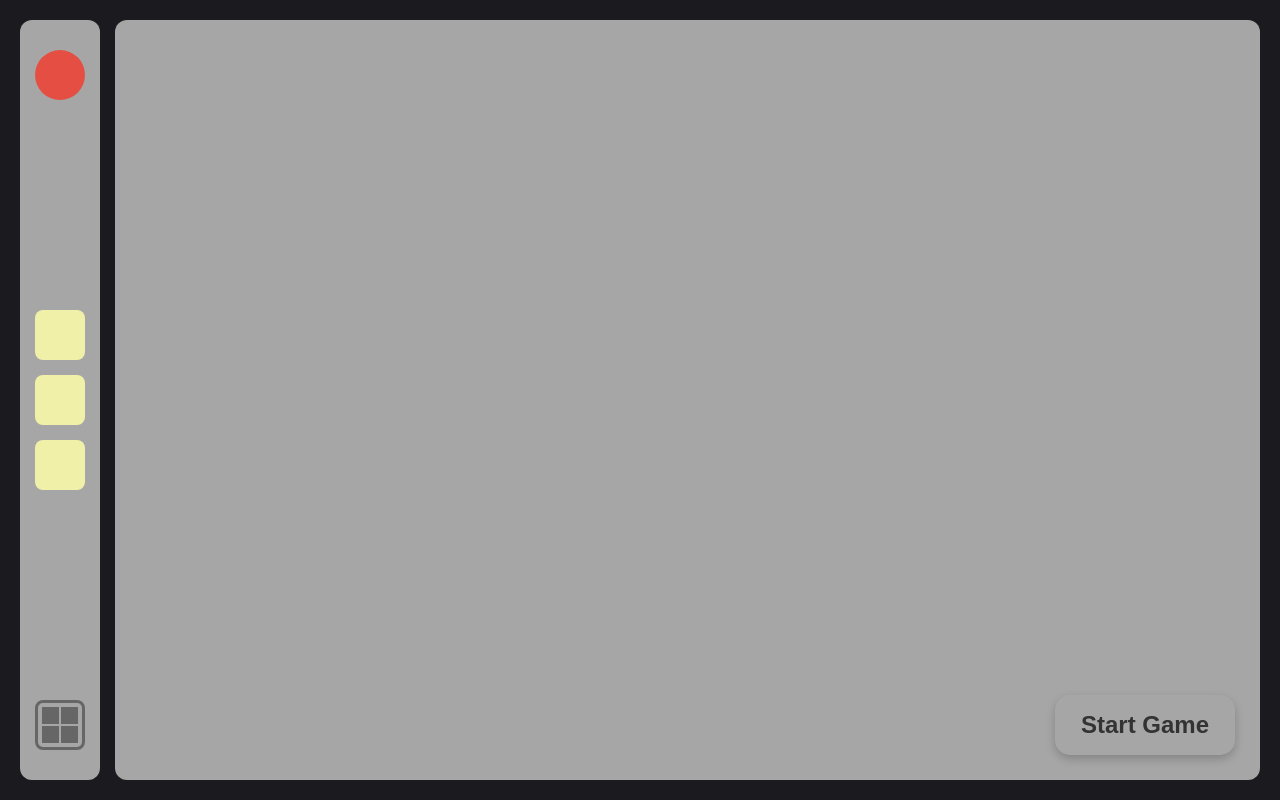
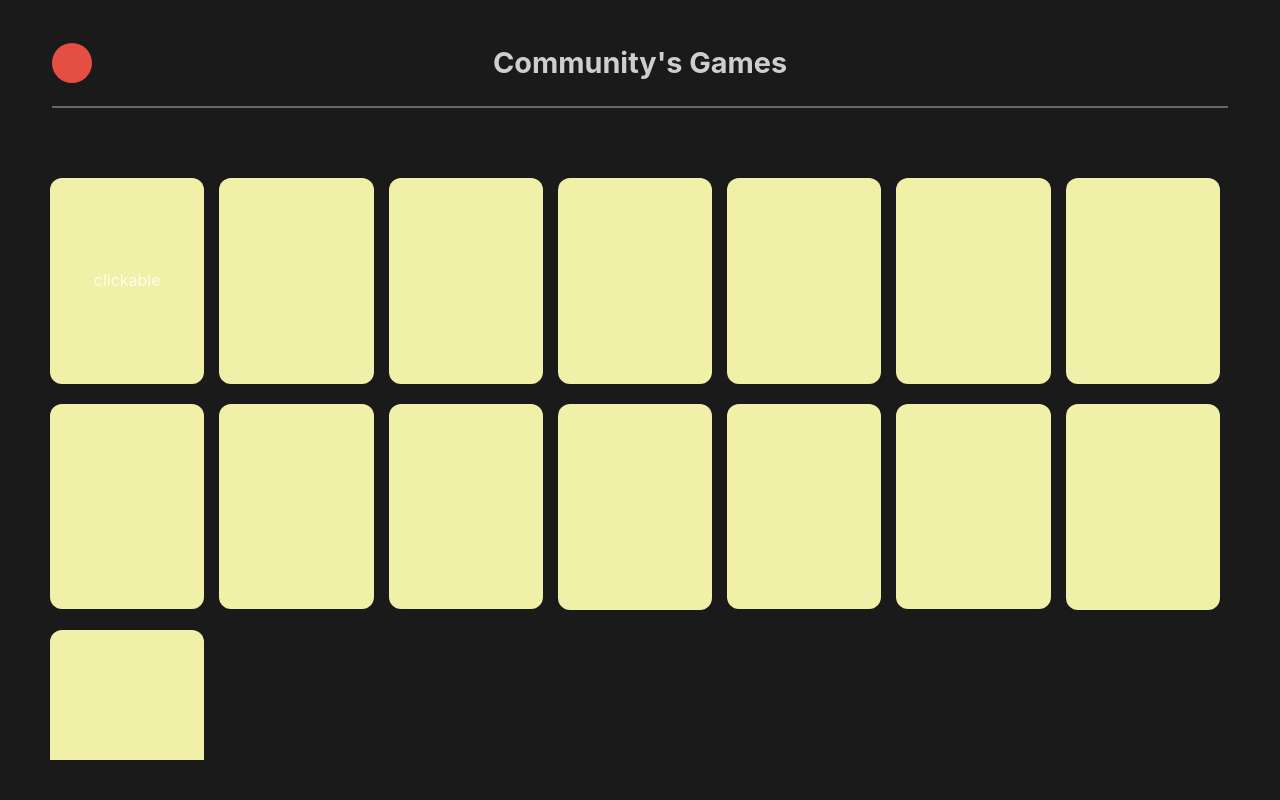
Before and after one commit to Firmansjk/Community-Booth-Game-Launcher, a React (Vite) app in the folder src/renderer/: page / in a window 1280 px wide. Built offline with nearby package versions, Linux system fonts and the light colour scheme.

Commit message:
update GameListView visual

```diff
--- a/src/renderer/src/App.jsx
+++ b/src/renderer/src/App.jsx
@@ -1,11 +1,11 @@
 import {  useState  } from 'react'
-import FeaturedGameView from './views/FeaturedGameView'
+//import FeaturedGameView from './views/FeaturedGameView'
 import GameListView from './views/GameListView'
 import GameDetailModal from './views/GameDetailModal'
 
 function App() {
   //ini untuk state management.
-  const [viewState, setViewState] = useState('FEATURED');
+  //const [viewState, setViewState] = useState('FEATURED');
   //ini untuk game yang dipilih
   const [selectedGame, setSelectedGame] = useState(null);
   //anti spam
@@ -36,24 +36,43 @@ const handleLaunch = async (gamePath) => {
   }
 
   return (
-    <div>
-      {viewState === 'FEATURED' && (
-        <FeaturedGameView
-          onGoToList={() => setViewState('LIST')}
-          // Assuming FeaturedView has a "Play" button
-          onLaunch={() => handleLaunch(noraGame.exePath)}
-          isLocked={isLocked}
-        />
-      )}
+    // <div>
+    //   {viewState === 'FEATURED' && (
+    //     <FeaturedGameView
+    //       onGoToList={() => setViewState('LIST')}
+    //       // Assuming FeaturedView has a "Play" button
+    //       onLaunch={() => handleLaunch(noraGame.exePath)}
+    //       isLocked={isLocked}
+    //     />
+    //   )}
 
-      {viewState === 'LIST' && (
-        <GameListView
-          onGoBack={() => setViewState('FEATURED')}
-          onOpenPopup={() => setSelectedGame(noraGame)}
-          isLocked={isLocked}
-        />
-      )}
+    //   {viewState === 'LIST' && (
+    //     <GameListView
+    //       onGoBack={() => setViewState('FEATURED')}
+    //       onOpenPopup={() => setSelectedGame(noraGame)}
+    //       isLocked={isLocked}
+    //     />
+    //   )}
 
+    //   {selectedGame && (
+    //     <GameDetailModal
+    //       game={selectedGame}
+    //       onClose={() => setSelectedGame(null)}
+    //       onLaunch={() => handleLaunch(selectedGame.exePath)}
+    //       isLocked={isLocked}
+    //     />
+    //   )}
+    // </div>
+    <main className="app-root">
+      {/* 1. Main View is always the List View now */}
+      <GameListView
+        onOpenPopup={() => setSelectedGame(noraGame)}
+        isLocked={isLocked}
+        // If you kept the back button in GameListView, you can use it to close the whole app:
+        // onCloseApp={() => window.close()}
+      />
+
+      {/* 2. Modal floats on top when selectedGame is not null */}
       {selectedGame && (
         <GameDetailModal
           game={selectedGame}
@@ -62,7 +81,7 @@ const handleLaunch = async (gamePath) => {
           isLocked={isLocked}
         />
       )}
-    </div>
+    </main>
   )
 }
 
--- a/src/renderer/src/assets/main.css
+++ b/src/renderer/src/assets/main.css
@@ -116,12 +116,27 @@
 
 /* --- Header Section --- */
 .game-list__header {
-  display: flex;
+  /* display: flex;
   align-items: center;
   justify-content: space-between;
   position: relative;
+  padding-bottom: 20px; */
   padding-bottom: 20px;
   border-bottom: 2px solid #666; /* The line under the title */
+
+  display: grid;
+
+  /* THE FIX: 3 Columns.
+     1fr (takes up left space) | auto (fits the text) | 1fr (takes up right space) */
+  grid-template-columns: 1fr auto 1fr;
+
+  align-items: center;
+  margin-bottom: 30px;
+
+  /* Optional: This aligns the logo perfectly with the left edge of your game cards */
+  width: 98%;
+  margin-left: auto;
+  margin-right: auto;
 }
 
 .game-list__back-btn {
@@ -144,28 +159,45 @@
 }
 
 .game-list__title {
-  color: #000; /* Matching your black text in Figma */
-  font-size: 2rem;
-  font-weight: bold;
-  text-align: center;
-  flex-grow: 1;
+  justify-self: center; /* Locks the title to the exact mathematical center */
+  font-size: 1.8rem;
+  font-weight: 700;
+  color: #cecece;
+  margin: 0;
 }
 
 .game-list__logo {
-  width: 60px;
-  height: 60px;
-  background-color: #e54e42;
+  justify-self: start; /* Locks the logo to the far left of its column */
+  width: 40px;
+  height: 40px;
+  background-color: #e54e42; /* Red circle */
   border-radius: 50%;
 }
+
+/* --- The Horizontal Line --- */
+/*.game-list__divider {
+  width: 95%;
+  height: 2px;
+  background-color: #555;
+  margin: 0 auto 40px auto;
+}*/
 
 /* --- Grid Section --- */
 .game-list__grid {
   flex: 1;
   display: grid;
   /* Creates 5 equal columns */
-  grid-template-columns: repeat(5, 1fr);
-  gap: 25px;
+  /* grid-template-columns: repeat(5, 1fr);  */
+  /* THE FIX: minmax(0, 1fr) forces them to squeeze into the screen */
+  /* grid-template-columns: repeat(8, minmax(0, 1fr)); */
+  grid-template-columns: repeat(7, 1fr);
+
+  gap: 20px 15px;
+  margin: 0 10px; /* Space on the sides */
+
   overflow-y: auto; /* Allows scrolling if you have 50+ games */
+  overflow-x: hidden; /* Prevent horizontal scroll */
+  padding-top: 10px; /* Space above the first row */
   padding-right: 10px; /* Space for the scrollbar */
 }
 
--- a/src/renderer/src/views/GameListView.jsx
+++ b/src/renderer/src/views/GameListView.jsx
@@ -1,16 +1,18 @@
 export default function  GameListView ({ onGoBack, onOpenPopup }) {
+    // Creating an array of 15 empty slots to match your 5x3 grid
+    const dummyCount = Array.from({ length: 15 });
+
     return (
         <div className="game-list">
             {/* Header Block */}
             <header className="game-list__header">
-                <button className="game-list__back-btn" onClick={onGoBack}>
-                ←
-                </button>
+                {/* <button className="game-list__back-btn" onClick={onGoBack}> ← </button> */}
+                <div className="game-list__logo"></div>
+                <h1 className="game-list__title">Community's Games</h1>
+            </header>
 
-                <h1 className="game-list__title">Games from East Indo Dev</h1>
-
-                <div className="game-list__logo"></div>
-            </header>
+            {/* The Line underneath the title */}
+            {/* <div className="game-list__divider"></div> */}
 
             {/* Grid Block */}
             {/* <div className="game-list__grid">
@@ -27,7 +29,9 @@ export default function  GameListView ({ onGoBack, onOpenPopup }) {
                 </div>
                 ))}
             </div> */}
-            <div className="game-list__grid">
+
+            {/* ini yang lama */}
+            {/* <div className="game-list__grid">
                 <div className="game-list__card" onClick={onOpenPopup}>
                     <span className="game-list__card-text">
                     {"clickable"}
@@ -41,6 +45,21 @@ export default function  GameListView ({ onGoBack, onOpenPopup }) {
                 <div className="game-list__card"></div>
                 <div className="game-list__card"></div>
                 <div className="game-list__card"></div>
+            </div> */}
+            {/* --- Grid Section --- */}
+            <div className="game-list__grid">
+                {dummyCount.map((_, index) => (
+                <div
+                    key={index}
+                    className="game-list__card"
+                    onClick={onOpenPopup} // Opens the modal when clicked
+                >
+                    {/* Only show "clickable" on the first card, just like your image */}
+                    <span className="game-list__card-text">
+                    {index === 0 ? "clickable" : ""}
+                    </span>
+                </div>
+                ))}
             </div>
         </div>
     );
```
